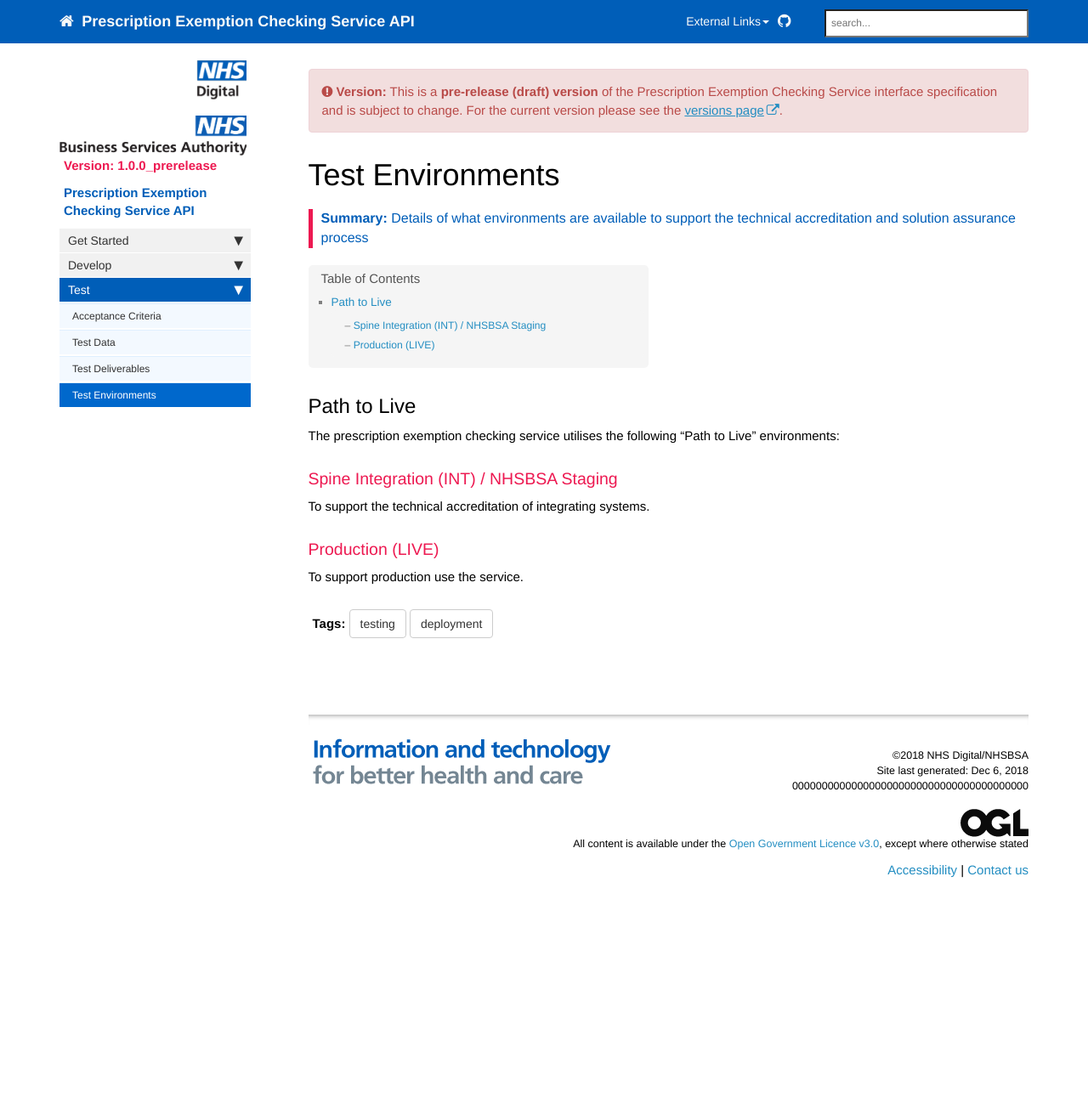
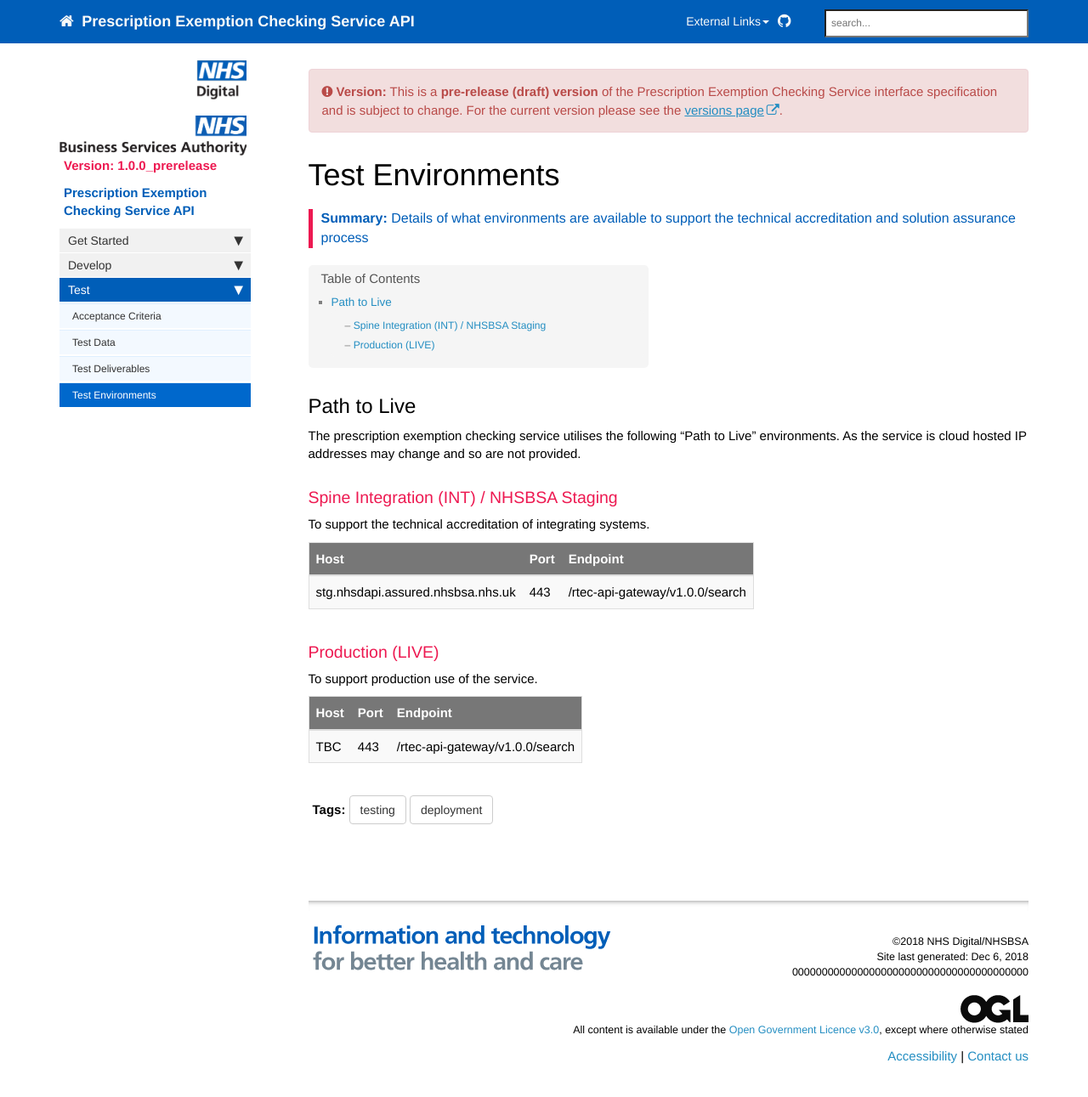
Before and after one commit to NHSEPS/prescription-exemptions, a Jekyll site: the page built from pages/testing/testing_environments.md, in a window 1280 px wide and 1304 px high. Shown: the top 1291 px of the window at 85% size. Built offline with Jekyll 4.4.1, drawn with Linux system fonts in a browser that asks for light colours; nearby versions of some CDN libraries; comment, search, counter and statistics services are not loaded.

Commit message:
adding environment details

```diff
--- a/pages/testing/testing_environments.md
+++ b/pages/testing/testing_environments.md
@@ -9,12 +9,20 @@ summary: "Details of what environments are available to support the technical ac
 
 ## Path to Live ##
 
-The prescription exemption checking service utilises the following "Path to Live" environments:
+The prescription exemption checking service utilises the following "Path to Live" environments. As the service is cloud hosted IP addresses may change and so are not provided.
 
 ### Spine Integration (INT) / NHSBSA Staging ###
 
 To support the technical accreditation of integrating systems.
 
+| Host                                        | Port  | Endpoint                          |
+| --------------------------------------------| ----- | --------------------------------- |
+| stg.nhsdapi.assured.nhsbsa.nhs.uk           | 443   | /rtec-api-gateway/v1.0.0/search   |
+
 ### Production (LIVE) ###
 
-To support production use the service.
+To support production use of the service.
+
+| Host                                        | Port  | Endpoint                          |
+| --------------------------------------------| ----- | --------------------------------- |
+| TBC                                         | 443   | /rtec-api-gateway/v1.0.0/search   |
```
